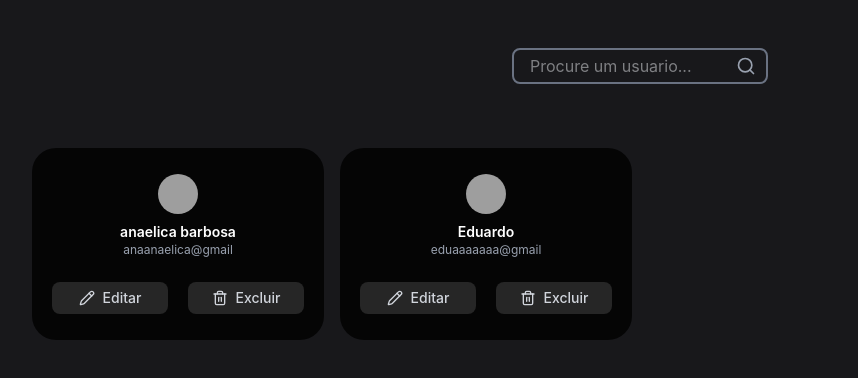
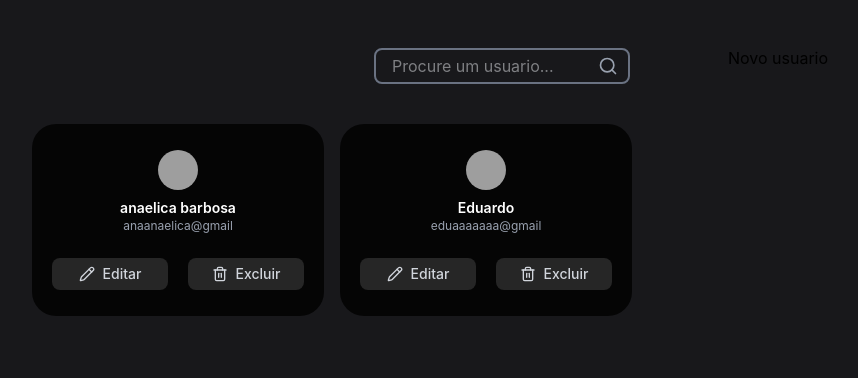
Before and after one commit to Anaelica/cadastro-de-usuarios, a React (Vite) app: page / in a window 1280 px wide. Shown: the top 378 px of the page, without its empty margins (0-858 px from the left). Built offline with nearby package versions, Linux system fonts and the light colour scheme; grey boxes are pictures that could not be loaded.

Commit message:
Ajuste de espaçamento e reponsividade

```diff
--- a/src/user/User-page.jsx
+++ b/src/user/User-page.jsx
@@ -1,6 +1,7 @@
 import { useState } from "react";
 import CardUsuarios from "./cards/Users-Cards.jsx";
 import Search from "./search/search.jsx";
+import CriarUsuario from "./criar-usuario/CriarUsuario.jsx";
 
 export default function UserPage() {
   const [search, setSearch] = useState("");
@@ -18,8 +19,11 @@ export default function UserPage() {
       }
     ]
   return (
-    <div className="flex flex-col gap-16 items-center justify-center">
-      <Search search={search} setSearch={setSearch}/>
+    <div className="flex flex-col gap-10 items-center justify-center">
+      <div className="grid grid-cols-1 md:grid-cols-2 gap-5">
+        <Search search={search} setSearch={setSearch}/>
+        <CriarUsuario />
+      </div>
       <CardUsuarios usuarios={usuarios} search={search}/>
     </div>
   );
--- /dev/null
+++ b/src/user/criar-usuario/CriarUsuario.jsx
@@ -0,0 +1,5 @@
+export default function CriarUsuario(){
+  return (
+    <button>Novo usuario</button>
+  )
+}
--- a/src/user/search/search.jsx
+++ b/src/user/search/search.jsx
@@ -4,8 +4,8 @@ import { useState } from "react";
 export default function Search({search, setSearch}){
 
   return (
-    <div className="mt-4 relative">
-      <form>
+    <div className="mt-4">
+      <form className="relative">
       <input
       value={search}
       onChange={(e) => setSearch(e.target.value)}
@@ -19,8 +19,8 @@ export default function Search({search, setSearch}){
         border-2
       border-gray-500
         p-1
+        w-3xs
         px-4
-        w-3xs
         rounded-lg
         focus:outline-none
         focus:border-gray-400
```
